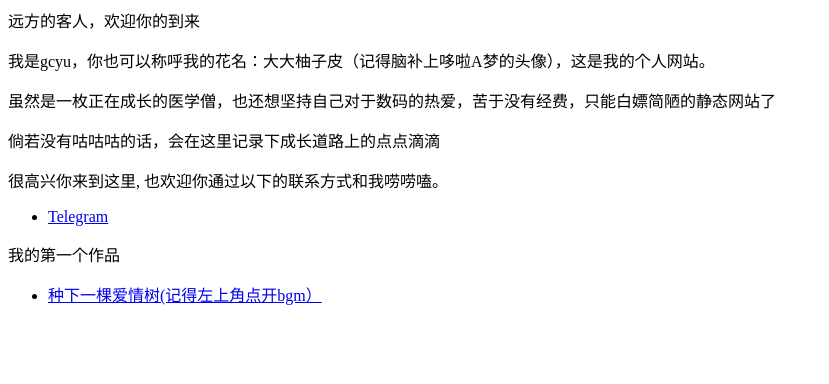
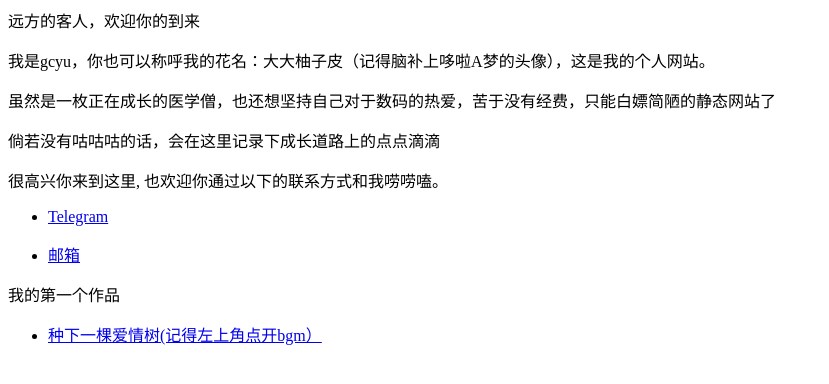
Before and after one commit to yguanc/yguanc.github.io, a plain HTML site: page index.html in a window 1280 px wide. Shown: the whole page, without its empty margins (0-829 px from the left). Drawn offline with Linux system fonts and the light colour scheme.

Commit message:
Update index.html

```diff
--- a/index.html
+++ b/index.html
@@ -7,6 +7,9 @@
 <ul>
   <li> <a href="https://t.me/ddyzp">Telegram</a> </li>
 </ul>
+<ul>
+  <li> <a href="ddyzp@outlook.com">邮箱</a> </li>
+</ul>
 <p>我的第一个作品</p>
 <ul>
   <li> <a href="https://yguanc.github.io/LoveTree">种下一棵爱情树(记得左上角点开bgm）</a> </li>
```
